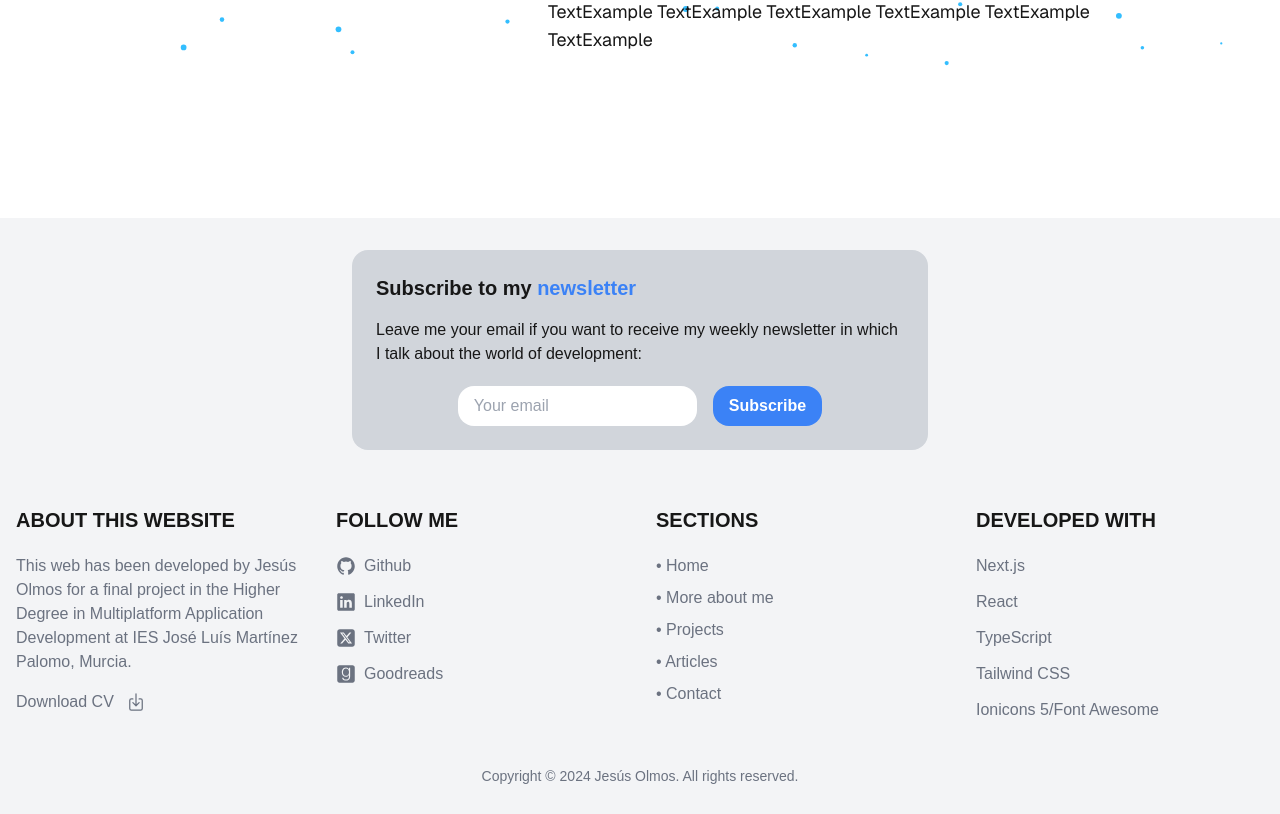
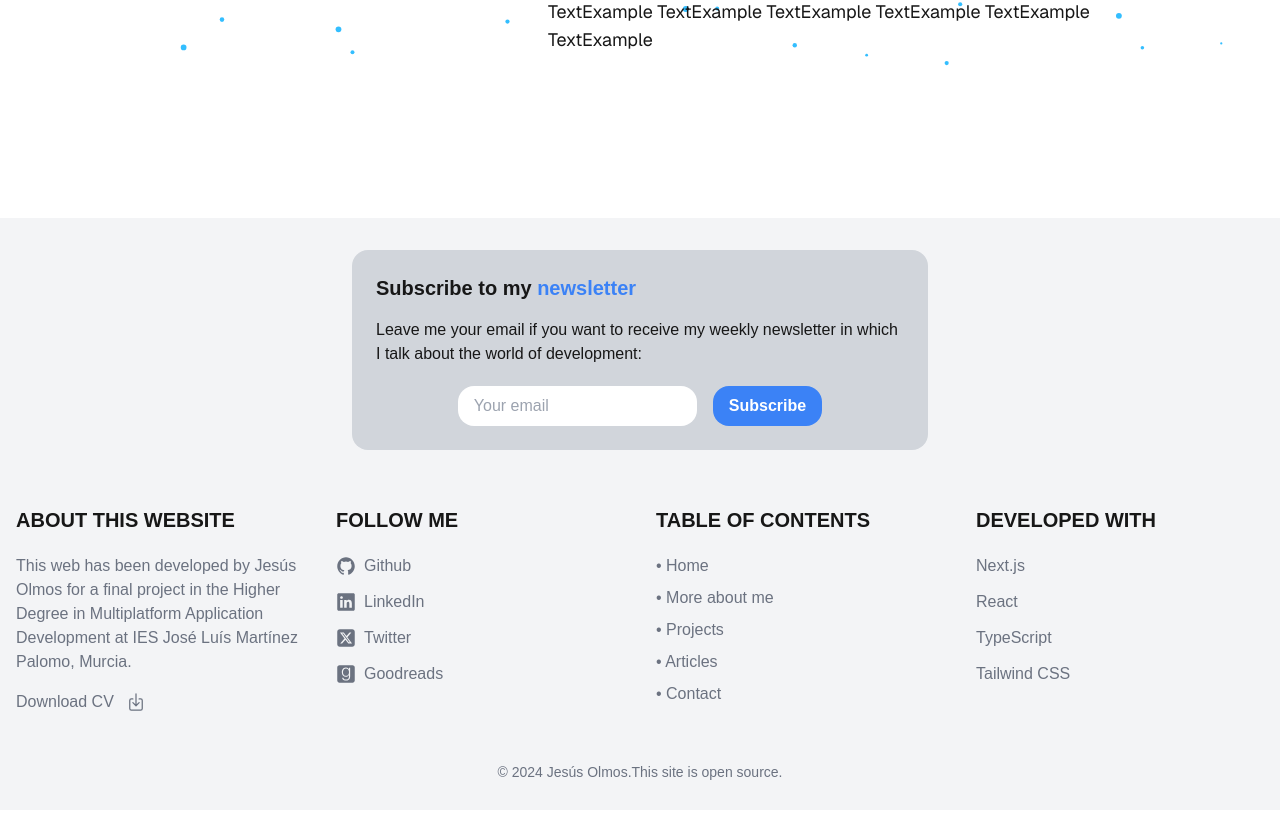
Before and after one commit to JOlmos98/portfolio-jos, a Next.js app: page /home in a window 1280 px wide. Shown: the part 730-1544 px from the top of the page. Built offline with nearby package versions, Linux system fonts and the light colour scheme.

Commit message:
fix: footer arreglado.

```diff
--- a/package.json
+++ b/package.json
@@ -28,5 +28,6 @@
     "postcss": "^8",
     "tailwindcss": "^3.4.1",
     "typescript": "^5"
-  }
+  },
+  "packageManager": "yarn@1.22.22+sha512.a6b2f7906b721bba3d67d4aff083df04dad64c399707841b7acf00f6b133b7ac24255f2652fa22ae3534329dc6180534e98d17432037ff6fd140556e2bb3137e"
 }
--- a/src/components/footer/Footer.tsx
+++ b/src/components/footer/Footer.tsx
@@ -77,7 +77,7 @@ export const Footer = () => {
                     </div>
                     <div>
                         <h2 className='text-xl font-bold mb-5'>
-                            SECTIONS
+                            TABLE OF CONTENTS
                         </h2>
                         <ul className='text-gray-500 dark:text-gray-400 font-medium'>
                             <li className='mb-2'>
@@ -124,15 +124,10 @@ export const Footer = () => {
                             <li className="mb-3">
                                 <Link href="https://tailwindcss.com/" className="hover:underline">Tailwind CSS</Link>
                             </li>
-                            <li className="mb-3">
-                                <Link href="https://ionic.io/ionicons" className="hover:underline">Ionicons 5</Link>
-                                <span>/</span>
-                                <Link href="https://fontawesome.com/" className="hover:underline">Font Awesome</Link>
-                            </li>
                         </ul>
                     </div>
                 </div>
-                <p className='flex items-center justify-center pb-5 text-gray-500 dark:text-gray-400 text-sm'>Copyright © 2024 Jesús Olmos. All rights reserved.</p>
+                <p className='flex items-center justify-center pb-5 text-gray-500 dark:text-gray-400 text-sm'>© 2024 Jesús Olmos. <Link href="https://github.com/JOlmos98/portfolio-jos" className="hover:underline">This site is open source.</Link></p>
             </div>
         </footer>
     )
```
